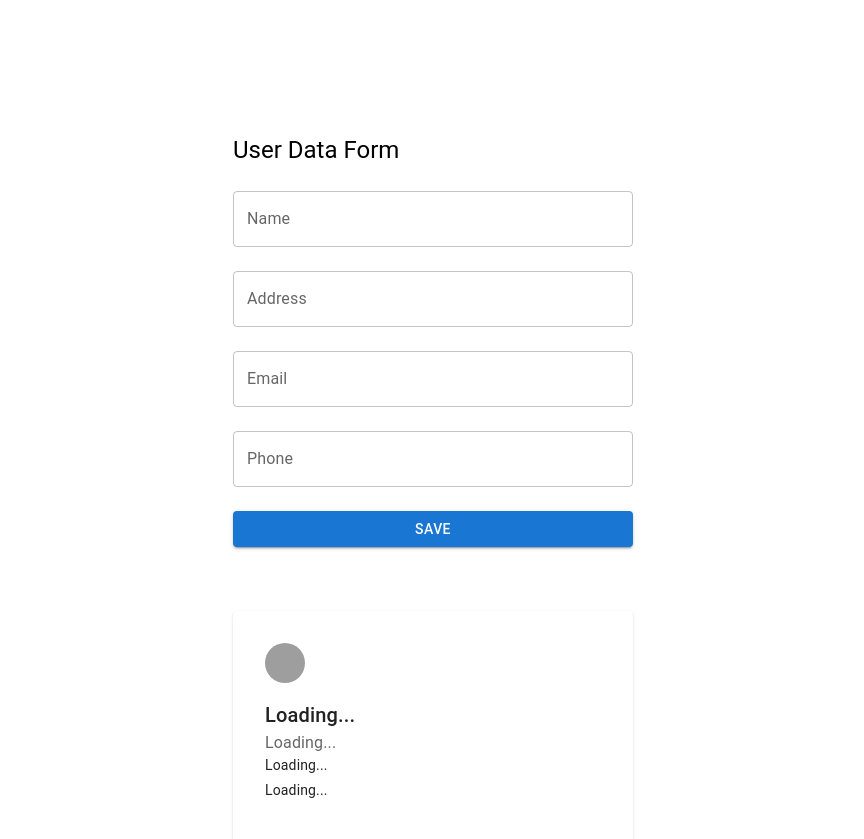
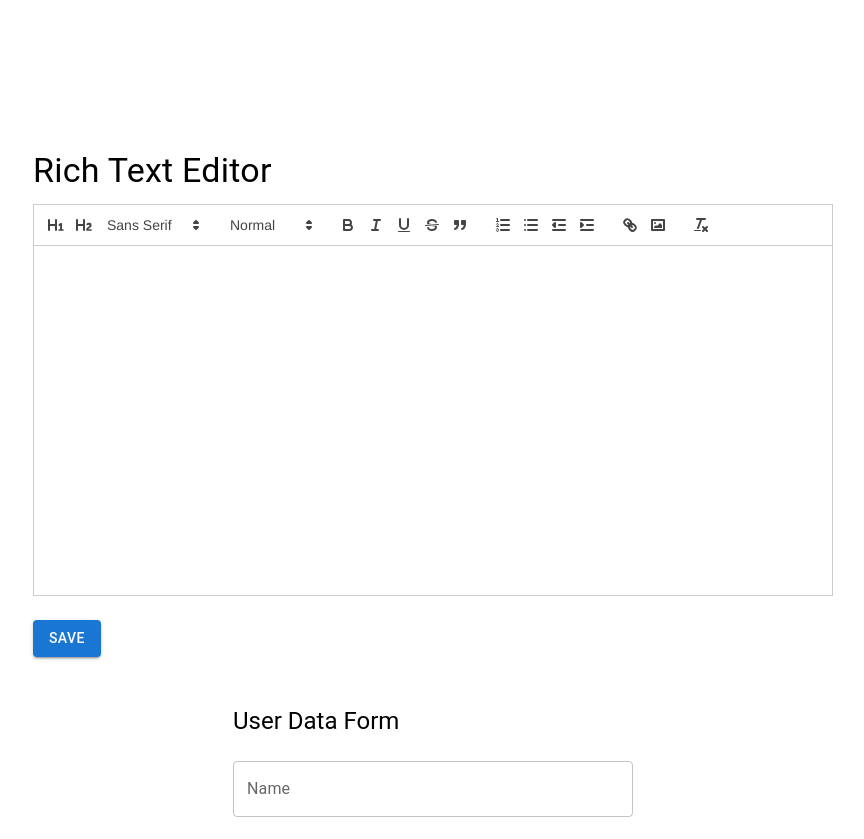
Before and after one commit to zeenat-abedin/dashboard, a React (Create React App) app: page /dashboard in a window 1280 px wide. Shown: the part 420-1259 px from the top of the page, without its empty margins (207-1071 px from the left). Built offline with nearby package versions, Linux system fonts and the light colour scheme; no server answers; sample sign-in values are in the browser's storage; grey boxes are pictures that could not be loaded.

Commit message:
fix text editor

```diff
--- a/src/components/RichTextEditor/RichTextEditor.tsx
+++ b/src/components/RichTextEditor/RichTextEditor.tsx
@@ -1,59 +1,66 @@
-import React, { useEffect, useState } from 'react';
-import { EditorState, convertToRaw, convertFromRaw } from 'draft-js';
-import { Box, Typography } from '@mui/material';
-import { Editor } from 'react-draft-wysiwyg';
-import 'react-draft-wysiwyg/dist/react-draft-wysiwyg.css';
+import { FC, useEffect, useState } from 'react';
+import ReactQuill from 'react-quill';
+import 'react-quill/dist/quill.snow.css';
+import { Box, Button, Typography } from '@mui/material';
 
-interface RichTextEditorProps {
-  userData: {
-    name: string;
+const modules = {
+  toolbar: [
+    [{ 'header': '1' }, { 'header': '2' }, { 'font': [] }],
+    [{ size: [] }],
+    ['bold', 'italic', 'underline', 'strike', 'blockquote'],
+    [{ 'list': 'ordered' }, { 'list': 'bullet' }, { 'indent': '-1' }, { 'indent': '+1' }],
+    ['link', 'image'],
+    ['clean']
+  ],
 };
-}
+
+const formats = [
+  'header', 'font', 'size',
+  'bold', 'italic', 'underline', 'strike', 'blockquote',
+  'list', 'bullet', 'indent',
+  'link', 'image'
+];
 
 
-const RichTextEditor: React.FC<RichTextEditorProps> = ({userData}) => {
-    const [editorState, setEditorState] = useState(EditorState.createEmpty());
+interface RichTextEditorProps {}
+
+const RichTextEditor: FC<RichTextEditorProps> = () => {
+  const [content, setContent] = useState<string>('');
 
   useEffect(() => {
-    const savedContentKey = Object.keys(localStorage).find(key => key.startsWith('editorContent-'));
-    if (savedContentKey) {
-        const savedContent = localStorage.getItem(savedContentKey);
+    // Load saved content from localStorage
+    const savedContent = localStorage.getItem('richTextContent');
     if (savedContent) {
-            const rawContent = JSON.parse(savedContent);
-            const editorState = EditorState.createWithContent(convertFromRaw(rawContent));
-            setEditorState(editorState);
-        }
+      setContent(savedContent);
     }
   }, []);
 
   const handleSave = () => {
-        const contentState = editorState.getCurrentContent();
-        const rawContent = convertToRaw(contentState);
-        const serializedContent = JSON.stringify(rawContent);
-        localStorage.setItem(`editorContent-${Date.now()}`, serializedContent);
-    };
-
-    const handleEditorChange = (state: EditorState) => {
-        setEditorState(state);
-        handleSave()
+    localStorage.setItem('richTextContent', content);
+    alert('Content saved!');
   };
 
   return (
-        <Box sx={{ maxWidth: 800, mx: 'auto', mt: 4 }}>
-            <Typography variant="h5" gutterBottom>
-                Rich Text Editor
-            </Typography>
-            <Box sx={{ border: '1px solid #ddd', padding: 2, mb: 2 }}>
-                <Editor
-                    editorState={editorState}
-                    toolbarClassName="toolbarClassName"
-                    wrapperClassName="wrapperClassName"
-                    editorClassName="editorClassName"
-                    onEditorStateChange={handleEditorChange}
+    <Box sx={{ p: 2, maxWidth: '800px', mx: 'auto' }}>
+      <Typography variant="h4" gutterBottom>Rich Text Editor</Typography>
+      <Box sx={{ minHeight: '400px', '& .ql-container': { minHeight: '350px' } }}>
+        <ReactQuill
+          value={content}
+          onChange={setContent}
+          modules={modules}
+          formats={formats}
         />
       </Box>
+      <Button
+        variant="contained"
+        color="primary"
+        onClick={handleSave}
+        sx={{ mt: 2 }}
+      >
+        Save
+      </Button>
     </Box>
-    )
-}
+  );
+};
 
-export default RichTextEditor
+export default RichTextEditor;
--- a/src/pages/DashboardPage.tsx
+++ b/src/pages/DashboardPage.tsx
@@ -16,9 +16,8 @@ const DashboardPage: FC = () => {
   return (
     <div>
       <h1>Dashboard</h1>
-      {/* <p>Welcome, {user.email}</p> */}
       <Counter />
-      {/* <RichTextEditor userData={user.email} /> */}
+      <RichTextEditor />
       <UserDataForm/>
       <Dashboard/>
     </div>
```
Lines whose indentation alone changed are shown as unchanged.
